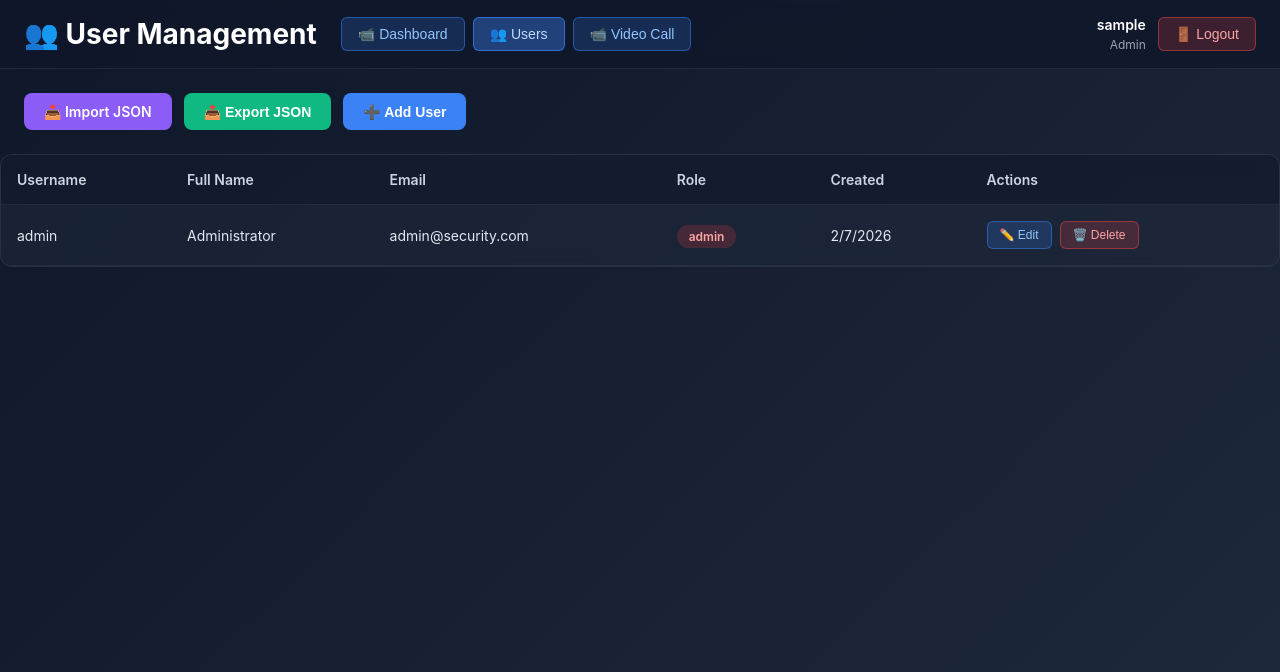
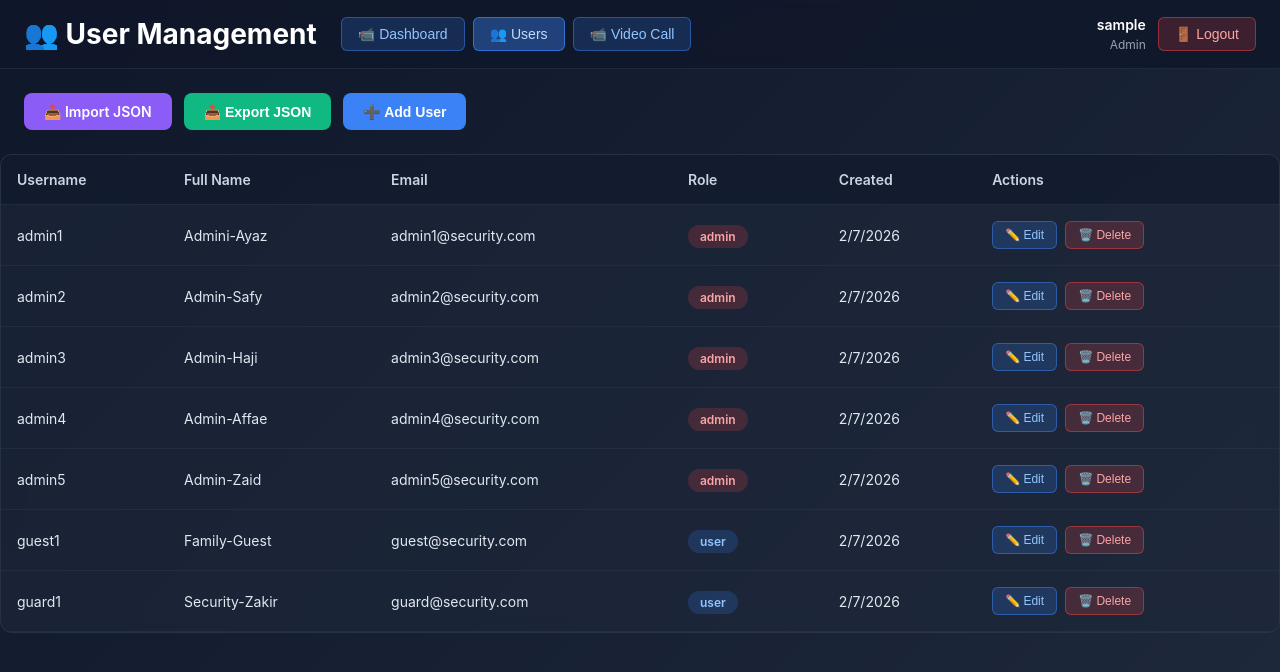
Before and after one commit to Yath-MCA/ayaz-home-security, a React (Vite) app: page /users in a window 1280 px wide. Shown: the top 672 px of the page. Built offline with nearby package versions, Linux system fonts and the light colour scheme; no server answers; sample sign-in values are in the browser's storage.

Commit message:
feat: add user management with CRUD, import/export capabilities and a video call room component.

```diff
--- a/src/components/UserManagement.jsx
+++ b/src/components/UserManagement.jsx
@@ -24,6 +24,7 @@ const UserManagement = () => {
   });
   const [error, setError] = useState('');
   const [success, setSuccess] = useState('');
+  const [showPassword, setShowPassword] = useState(false);
   const { user, logout } = useAuth();
   const navigate = useNavigate();
 
@@ -67,6 +68,7 @@ const UserManagement = () => {
     });
     setError('');
     setSuccess('');
+    setShowPassword(false);
     setShowModal(true);
   };
 
@@ -81,6 +83,7 @@ const UserManagement = () => {
     });
     setError('');
     setSuccess('');
+    setShowPassword(false);
     setShowModal(true);
   };
 
@@ -308,14 +311,24 @@ const UserManagement = () => {
                 <label style={styles.label}>
                   Password {editingUser ? '(leave empty to keep current)' : '*'}
                 </label>
+                <div style={styles.passwordWrapper}>
                   <input
-                  type="password"
+                    type={showPassword ? 'text' : 'password'}
                     name="password"
                     value={formData.password}
                     onChange={handleInputChange}
-                  style={styles.input}
+                    style={{ ...styles.input, width: '100%', paddingRight: '45px', boxSizing: 'border-box' }}
                     required={!editingUser}
                   />
+                  <button
+                    type="button"
+                    onClick={() => setShowPassword(!showPassword)}
+                    style={styles.eyeBtn}
+                    title={showPassword ? 'Hide password' : 'Show password'}
+                  >
+                    {showPassword ? '👁️' : '🙈'}
+                  </button>
+                </div>
               </div>
 
               <div style={styles.inputGroup}>
@@ -708,6 +721,34 @@ const styles = {
     color: '#fff',
     fontSize: '14px',
     outline: 'none',
+    width: '100%',
+    boxSizing: 'border-box',
+  },
+
+  passwordWrapper: {
+    position: 'relative',
+    display: 'flex',
+    alignItems: 'center',
+    width: '100%',
+  },
+
+  eyeBtn: {
+    position: 'absolute',
+    right: '12px',
+    background: 'none',
+    border: 'none',
+    color: '#94a3b8',
+    cursor: 'pointer',
+    padding: '4px',
+    fontSize: '18px',
+    display: 'flex',
+    alignItems: 'center',
+    justifyContent: 'center',
+    transition: 'transform 0.2s',
+    zIndex: 2,
+    '&:hover': {
+      transform: 'scale(1.1)',
+    }
   },
 
   select: {
--- a/src/components/VideoCallRoom.jsx
+++ b/src/components/VideoCallRoom.jsx
@@ -146,9 +146,23 @@ const VideoCallRoom = ({ roomId, displayName, signalingUrl, onLeave, onBack }) =
   };
 
   const copyRoomId = () => {
-    navigator.clipboard.writeText(roomId);
+    const url = `${window.location.origin}/video-call?room=${roomId}`;
+    navigator.clipboard.writeText(url);
     setCopied(true);
     setTimeout(() => setCopied(false), 2000);
+  };
+
+  const shareToSocial = (platform) => {
+    const url = `${window.location.origin}/video-call?room=${roomId}`;
+    const text = `Join my secure video room on VigilSafe: ${roomId}`;
+    let shareUrl = '';
+
+    switch (platform) {
+      case 'whatsapp': shareUrl = `https://wa.me/?text=${encodeURIComponent(text + ' ' + url)}`; break;
+      case 'telegram': shareUrl = `https://t.me/share/url?url=${encodeURIComponent(url)}&text=${encodeURIComponent(text)}`; break;
+      default: copyRoomId(); return;
+    }
+    window.open(shareUrl, '_blank');
   };
 
   const sendMessage = (e) => {
@@ -173,6 +187,7 @@ const VideoCallRoom = ({ roomId, displayName, signalingUrl, onLeave, onBack }) =
     onLeave();
   };
 
+  const IconShare = () => <svg width="20" height="20" viewBox="0 0 24 24" fill="none" stroke="currentColor" strokeWidth="2" strokeLinecap="round" strokeLinejoin="round"><path d="M4 12v8a2 2 0 0 0 2 2h12a2 2 0 0 0 2-2v-8" /><polyline points="16 6 12 2 8 6" /><line x1="12" y1="2" x2="12" y2="15" /></svg>;
   const IconMic = () => <svg width="20" height="20" viewBox="0 0 24 24" fill="none" stroke="currentColor" strokeWidth="2" strokeLinecap="round" strokeLinejoin="round"><path d="M12 1a3 3 0 0 0-3 3v8a3 3 0 0 0 6 0V4a3 3 0 0 0-3-3z" /><path d="M19 10v2a7 7 0 0 1-14 0v-2" /><line x1="12" y1="19" x2="12" y2="23" /><line x1="8" y1="23" x2="16" y2="23" /></svg>;
   const IconMicOff = () => <svg width="20" height="20" viewBox="0 0 24 24" fill="none" stroke="currentColor" strokeWidth="2" strokeLinecap="round" strokeLinejoin="round"><line x1="1" y1="1" x2="23" y2="23" /><path d="M9 9v3a3 3 0 0 0 5.12 2.12M15 9.34V4a3 3 0 0 0-5.94-.6" /><path d="M17 16.95A7 7 0 0 1 5 12v-2m14 0v2a7 7 0 0 1-.11 1.23" /><line x1="12" y1="19" x2="12" y2="23" /><line x1="8" y1="23" x2="16" y2="23" /></svg>;
   const IconCam = () => <svg width="20" height="20" viewBox="0 0 24 24" fill="none" stroke="currentColor" strokeWidth="2" strokeLinecap="round" strokeLinejoin="round"><path d="M23 7l-7 5 7 5V7z" /><rect x="1" y="5" width="15" height="14" rx="2" ry="2" /></svg>;
@@ -189,14 +204,18 @@ const VideoCallRoom = ({ roomId, displayName, signalingUrl, onLeave, onBack }) =
             <span style={styles.roomLabel}>SECURE ROOM</span>
             <div style={styles.roomIdRow} onClick={copyRoomId}>
               <span style={styles.roomIdText}>{roomId}</span>
-              <span style={styles.copyBadge}>{copied ? 'Copied!' : 'Copy'}</span>
+              <span style={styles.copyBadge}>{copied ? 'Link Copied!' : 'Copy Link'}</span>
             </div>
           </div>
         </div>
         <div style={styles.headerRight}>
+          <div style={styles.socialShare}>
+            <button onClick={() => shareToSocial('whatsapp')} style={styles.shareIconBtn} title="Share to WhatsApp">🟢</button>
+            <button onClick={() => shareToSocial('telegram')} style={styles.shareIconBtn} title="Share to Telegram">🔵</button>
+          </div>
           {connected && <div style={styles.statusIndicator}>● <span style={{ fontSize: '11px' }}>LIVE</span></div>}
-          <div style={styles.participantCount}>
-            {participants.length + 1} Participant{participants.length !== 0 ? 's' : ''}
+          <div style={styles.participantCount} title={participants.map(p => p.displayName).join(', ')}>
+            👥 {participants.length + 1}
           </div>
         </div>
       </header>
@@ -210,28 +229,27 @@ const VideoCallRoom = ({ roomId, displayName, signalingUrl, onLeave, onBack }) =
               <video ref={localVideoRef} autoPlay playsInline muted style={styles.video} />
               {!isCamOn && <div style={styles.videoPlaceholder}>{displayName[0]}</div>}
               <div style={styles.videoLabel}>
-                {!isMicOn && <span style={styles.muteIcon}>🔇</span>}
+                {!isMicOn && <span style={styles.muteIndicator}>🔇</span>}
                 You ({displayName})
               </div>
             </div>
-            {participants.filter((p) => p.id !== myPeerId).map((p) => (
+            {participants.map((p) => (
               <div key={p.id} style={styles.videoTile}>
                 <video
-                  ref={(el) => { remoteVideosRef.current[p.id] = el; }}
+                  ref={(el) => { if (el) remoteVideosRef.current[p.id] = el; }}
                   autoPlay
                   playsInline
                   style={styles.video}
                 />
                 {!p.isCamOn && <div style={styles.videoPlaceholder}>{p.displayName?.[0] || '?'}</div>}
                 <div style={styles.videoLabel}>
-                  {!p.isMicOn && <span style={styles.muteIcon}>🔇</span>}
+                  {!p.isMicOn && <span style={styles.muteIndicator}>🔇</span>}
                   {p.displayName}
                 </div>
               </div>
             ))}
           </div>
 
-          {/* Floating Control Bar */}
           <div style={styles.controlBar}>
             <button onClick={toggleMic} style={{ ...styles.controlBtn, background: isMicOn ? 'rgba(71, 85, 105, 0.4)' : '#ef4444' }}>
               {isMicOn ? <IconMic /> : <IconMicOff />}
@@ -242,6 +260,9 @@ const VideoCallRoom = ({ roomId, displayName, signalingUrl, onLeave, onBack }) =
             <button onClick={() => setShowChat(!showChat)} style={{ ...styles.controlBtn, background: showChat ? '#3b82f6' : 'rgba(71, 85, 105, 0.4)' }}>
               <IconChat />
             </button>
+            <button onClick={copyRoomId} style={styles.controlBtn}>
+              <IconShare />
+            </button>
             <button onClick={leaveRoom} style={{ ...styles.controlBtn, background: 'rgba(239, 68, 68, 0.8)', marginLeft: '12px' }}>
               <IconLeave />
             </button>
@@ -251,8 +272,21 @@ const VideoCallRoom = ({ roomId, displayName, signalingUrl, onLeave, onBack }) =
         {showChat && (
           <div style={styles.chatSection}>
             <div style={styles.chatHeader}>
-              <h3 style={styles.chatTitle}>Room Chat</h3>
+              <h3 style={styles.chatTitle}>Participants ({participants.length + 1})</h3>
             </div>
+            <div style={styles.participantList}>
+              <div style={styles.participantRow}>
+                <span style={styles.pCircle}>●</span>
+                <span style={styles.pName}>{displayName} (You)</span>
+              </div>
+              {participants.map(p => (
+                <div key={p.id} style={styles.participantRow}>
+                  <span style={{ ...styles.pCircle, color: '#10b981' }}>●</span>
+                  <span style={styles.pName}>{p.displayName}</span>
+                </div>
+              ))}
+            </div>
+            <div style={{ height: '1px', background: 'rgba(255,255,255,0.05)' }} />
             <div style={styles.chatMessages}>
               {messages.length === 0 ? (
                 <div style={styles.chatEmpty}>No messages yet.</div>
@@ -281,7 +315,7 @@ const VideoCallRoom = ({ roomId, displayName, signalingUrl, onLeave, onBack }) =
                 type="text"
                 value={chatInput}
                 onChange={(e) => setChatInput(e.target.value)}
-                placeholder="Type a message..."
+                placeholder="Message..."
                 style={styles.chatInput}
               />
               <button type="submit" style={styles.chatSend}>
@@ -335,8 +369,10 @@ const styles = {
   roomIdText: { fontSize: '16px', fontWeight: '600', color: '#e2e8f0' },
   copyBadge: { fontSize: '10px', background: 'rgba(59, 130, 246, 0.1)', color: '#60a5fa', padding: '2px 6px', borderRadius: '4px', border: '1px solid rgba(59, 130, 246, 0.2)' },
   headerRight: { display: 'flex', alignItems: 'center', gap: '16px' },
+  socialShare: { display: 'flex', gap: '8px' },
+  shareIconBtn: { background: 'rgba(255,255,255,0.05)', border: 'none', borderRadius: '8px', padding: '6px', cursor: 'pointer', fontSize: '18px' },
   statusIndicator: { display: 'flex', alignItems: 'center', gap: '6px', color: '#10b981', fontSize: '14px', fontWeight: '700' },
-  participantCount: { fontSize: '13px', color: '#64748b', background: 'rgba(255,255,255,0.05)', padding: '4px 10px', borderRadius: '20px' },
+  participantCount: { fontSize: '13px', color: '#64748b', background: 'rgba(255,255,255,0.05)', padding: '4px 10px', borderRadius: '20px', fontWeight: '600' },
   errorBanner: {
     padding: '8px 24px',
     background: '#ef4444',
@@ -414,7 +450,7 @@ const styles = {
     gap: '6px',
     border: '1px solid rgba(255,255,255,0.1)',
   },
-  muteIcon: { fontSize: '14px' },
+  muteIndicator: { background: '#ef4444', padding: '2px', borderRadius: '4px', fontSize: '10px' },
   controlBar: {
     position: 'absolute',
     bottom: '24px',
@@ -439,7 +475,8 @@ const styles = {
     alignItems: 'center',
     justifyContent: 'center',
     cursor: 'pointer',
-    transition: 'all 0.2s cubic-bezier(0.4, 0, 0.2, 1)',
+    transition: 'all 0.2s',
+    background: 'rgba(71, 85, 105, 0.4)',
   },
   chatSection: {
     width: '320px',
@@ -453,6 +490,10 @@ const styles = {
   },
   chatHeader: { padding: '16px', borderBottom: '1px solid rgba(255, 255, 255, 0.05)' },
   chatTitle: { margin: 0, fontSize: '15px', fontWeight: '600' },
+  participantList: { padding: '12px 16px', display: 'flex', flexDirection: 'column', gap: '8px' },
+  participantRow: { display: 'flex', alignItems: 'center', gap: '10px' },
+  pCircle: { fontSize: '10px', color: '#64748b' },
+  pName: { fontSize: '13px', color: '#cbd5e1' },
   chatMessages: {
     flex: 1,
     padding: '16px',
--- a/src/services/userService.js
+++ b/src/services/userService.js
@@ -2,42 +2,91 @@
 
 const STORAGE_KEY = 'usersData';
 
-// Initialize with default admin user if no data exists
+const DEFAULT_USERS = [
+  {
+    id: '1',
+    username: 'admin1',
+    password: 'admin123',
+    email: 'admin1@security.com',
+    role: 'admin',
+    fullName: 'Admini-Ayaz',
+    createdAt: new Date().toISOString(),
+  },
+  {
+    id: '2',
+    username: 'admin2',
+    password: 'admin123',
+    email: 'admin2@security.com',
+    role: 'admin',
+    fullName: 'Admin-Safy',
+    createdAt: new Date().toISOString(),
+  },
+  {
+    id: '3',
+    username: 'admin3',
+    password: 'admin123',
+    email: 'admin3@security.com',
+    role: 'admin',
+    fullName: 'Admin-Haji',
+    createdAt: new Date().toISOString(),
+  },
+  {
+    id: '4',
+    username: 'admin4',
+    password: 'admin123',
+    email: 'admin4@security.com',
+    role: 'admin',
+    fullName: 'Admin-Affae',
+    createdAt: new Date().toISOString(),
+  },
+  {
+    id: '5',
+    username: 'admin5',
+    password: 'admin123',
+    email: 'admin5@security.com',
+    role: 'admin',
+    fullName: 'Admin-Zaid',
+    createdAt: new Date().toISOString(),
+  },
+  {
+    id: '6',
+    username: 'guest1',
+    password: 'guest123',
+    email: 'guest@security.com',
+    role: 'user',
+    fullName: 'Family-Guest',
+    createdAt: new Date().toISOString(),
+  },
+  {
+    id: '7',
+    username: 'guard1',
+    password: 'guard123',
+    email: 'guard@security.com',
+    role: 'user',
+    fullName: 'Security-Zakir',
+    createdAt: new Date().toISOString(),
+  }
+];
+
+// Initialize with default users if no data exists
 const initializeUsers = () => {
   const existing = localStorage.getItem(STORAGE_KEY);
   if (!existing) {
-    const defaultUsers = [
-      {
-        id: '1',
-        username: 'admin',
-        password: 'admin123',
-        email: 'admin@security.com',
-        role: 'admin',
-        fullName: 'Administrator',
-        createdAt: new Date().toISOString(),
-      },
-    ];
-    localStorage.setItem(STORAGE_KEY, JSON.stringify(defaultUsers));
-    return defaultUsers;
+    localStorage.setItem(STORAGE_KEY, JSON.stringify(DEFAULT_USERS));
+    return DEFAULT_USERS;
   }
 
   const users = JSON.parse(existing);
 
-  // Ensure default admin user exists (in case it was deleted)
-  const adminExists = users.some(u => u.username === 'admin');
+  // Ensure leading admin exists
+  const adminExists = users.some(u => u.username.startsWith('admin'));
   if (!adminExists) {
-    const defaultAdmin = {
-      id: '1',
-      username: 'admin',
-      password: 'admin123',
-      email: 'admin@security.com',
-      role: 'admin',
-      fullName: 'Administrator',
-      createdAt: new Date().toISOString(),
-    };
-    users.unshift(defaultAdmin);
-    localStorage.setItem(STORAGE_KEY, JSON.stringify(users));
-    return users;
+    const updatedUsers = [...DEFAULT_USERS, ...users];
+    // Remove duplicates if any
+    const uniqueUsers = Array.from(new Set(updatedUsers.map(u => u.username)))
+      .map(uname => updatedUsers.find(u => u.username === uname));
+    localStorage.setItem(STORAGE_KEY, JSON.stringify(uniqueUsers));
+    return uniqueUsers;
   }
 
   return users;
@@ -166,17 +215,6 @@ export const importUsers = (file) => {
 
 // Reset to default users (useful for troubleshooting)
 export const resetToDefaultUsers = () => {
-  const defaultUsers = [
-    {
-      id: '1',
-      username: 'admin',
-      password: 'admin123',
-      email: 'admin@security.com',
-      role: 'admin',
-      fullName: 'Administrator',
-      createdAt: new Date().toISOString(),
-    },
-  ];
-  localStorage.setItem(STORAGE_KEY, JSON.stringify(defaultUsers));
-  return defaultUsers;
+  localStorage.setItem(STORAGE_KEY, JSON.stringify(DEFAULT_USERS));
+  return DEFAULT_USERS;
 };
```
Lines whose indentation alone changed are shown as unchanged.
